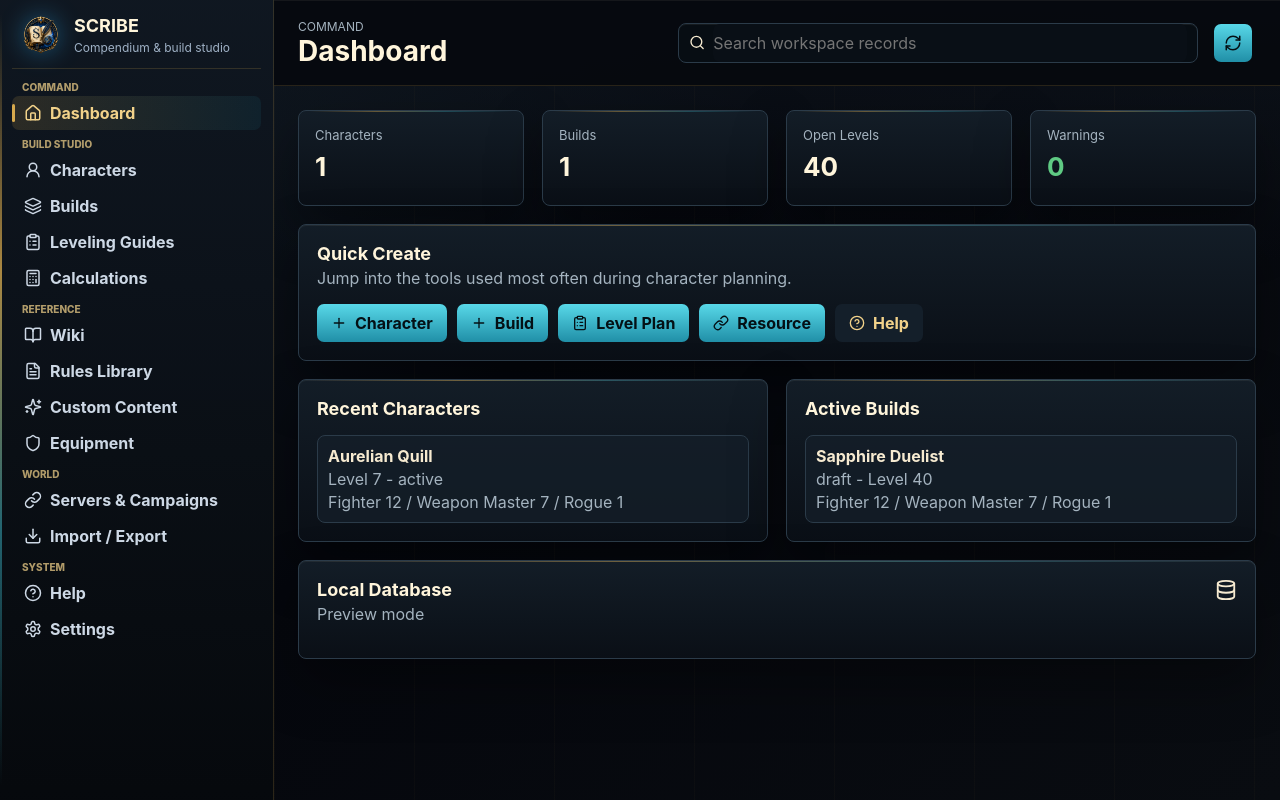
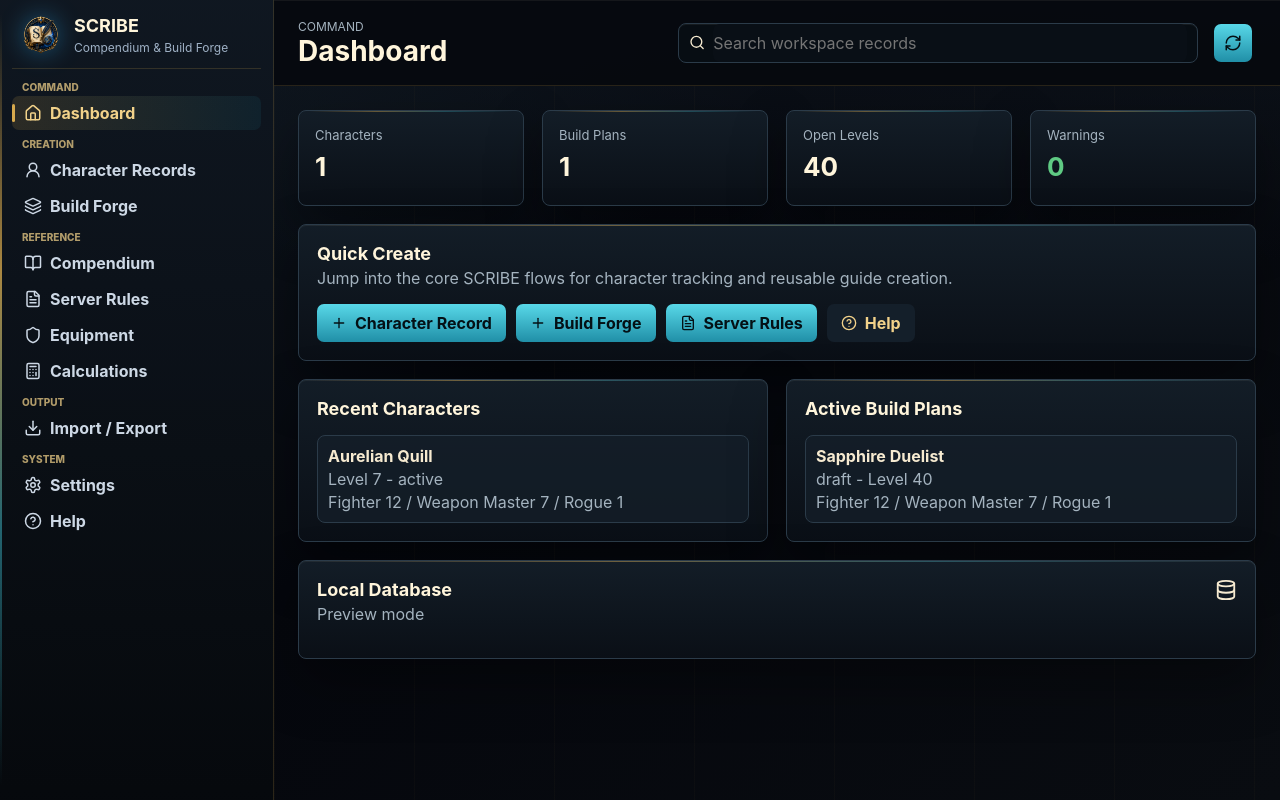
Before and after one commit to MyndGoblyn/SCRIBE, a React (Vite) app in the folder src/renderer/: page / in a window 1280 px wide. Built offline with nearby package versions, Linux system fonts and the light colour scheme.

Commit message:
Realign navigation around build plans

```diff
--- a/package.json
+++ b/package.json
@@ -1,6 +1,6 @@
 {
   "name": "scribe",
-  "version": "0.1.7",
+  "version": "0.1.8",
   "description": "Local-first character database, build planner, and theorycrafting companion.",
   "author": "Elryck",
   "repository": {
--- a/src/renderer/src/App.tsx
+++ b/src/renderer/src/App.tsx
@@ -6,20 +6,17 @@ import {
   Calculator,
   Check,
   CircleHelp,
-  ClipboardList,
   Database,
   Download,
   FileText,
   Home,
   Layers3,
-  Link as LinkIcon,
   Plus,
   RefreshCw,
   Save,
   Search,
   Settings,
   Shield,
-  Sparkles,
   UserRound
 } from 'lucide-react';
 import type { LucideIcon } from 'lucide-react';
@@ -77,35 +74,30 @@ const navGroups: NavGroup[] = [
     items: [{ id: 'dashboard', label: 'Dashboard', icon: Home }]
   },
   {
-    label: 'Build Studio',
+    label: 'Creation',
     items: [
-      { id: 'characters', label: 'Characters', icon: UserRound },
-      { id: 'builds', label: 'Builds', icon: Layers3 },
-      { id: 'leveling', label: 'Leveling Guides', icon: ClipboardList },
-      { id: 'calculations', label: 'Calculations', icon: Calculator }
+      { id: 'characters', label: 'Character Records', icon: UserRound },
+      { id: 'builds', label: 'Build Forge', icon: Layers3 }
     ]
   },
   {
     label: 'Reference',
     items: [
-      { id: 'wiki', label: 'Wiki', icon: BookOpen },
-      { id: 'rules', label: 'Rules Library', icon: FileText },
-      { id: 'custom', label: 'Custom Content', icon: Sparkles },
-      { id: 'equipment', label: 'Equipment', icon: Shield }
+      { id: 'wiki', label: 'Compendium', icon: BookOpen },
+      { id: 'rules', label: 'Server Rules', icon: FileText },
+      { id: 'equipment', label: 'Equipment', icon: Shield },
+      { id: 'calculations', label: 'Calculations', icon: Calculator }
     ]
   },
   {
-    label: 'World',
-    items: [
-      { id: 'servers', label: 'Servers & Campaigns', icon: LinkIcon },
-      { id: 'export', label: 'Import / Export', icon: Download }
-    ]
+    label: 'Output',
+    items: [{ id: 'export', label: 'Import / Export', icon: Download }]
   },
   {
     label: 'System',
     items: [
-      { id: 'help', label: 'Help', icon: CircleHelp },
-      { id: 'settings', label: 'Settings', icon: Settings }
+      { id: 'settings', label: 'Settings', icon: Settings },
+      { id: 'help', label: 'Help', icon: CircleHelp }
     ]
   }
 ];
@@ -356,7 +348,7 @@ export function App(): ReactElement {
         detail: `${item.raceName || 'No race'} - ${item.classSummary || 'No class split'}`
       })),
       ...data.builds.map((item) => ({
-        type: 'Build',
+        type: 'Build Plan',
         title: item.name,
         detail: `${item.intendedRole || 'No role'} - ${item.classSummary || 'No class split'}`
       })),
@@ -595,7 +587,7 @@ export function App(): ReactElement {
           <img src={scribeEmblemUrl} alt="" />
           <div>
             <strong>SCRIBE</strong>
-            <span>Compendium & build studio</span>
+            <span>Compendium & Build Forge</span>
           </div>
         </div>
         <nav className="nav-list" aria-label="Main navigation">
@@ -696,10 +688,10 @@ export function App(): ReactElement {
             />
           )}
 
-          {(activeView === 'builds' || activeView === 'leveling') && (
+          {activeView === 'builds' && (
             <BuildsView
               data={data}
-              mode={activeView}
+              mode="builds"
               selectedBuildId={selectedBuildId}
               setSelectedBuildId={setSelectedBuildId}
               selectedLevelNumber={selectedLevelNumber}
@@ -731,7 +723,7 @@ export function App(): ReactElement {
                     setExportBuildId(build.id);
                   }
                   resetBuildForm();
-                }, selectedBuildId ? 'Build saved.' : 'Build created.')
+                }, selectedBuildId ? 'Build Plan saved.' : 'Build Plan created.')
               }
               onLevelSubmit={() =>
                 runAction(async () => {
@@ -755,7 +747,36 @@ export function App(): ReactElement {
             />
           )}
 
-          {(activeView === 'rules' || activeView === 'custom') && (
+          {activeView === 'rules' && (
+            <div className="stack">
+              <ServersView
+                data={data}
+                serverForm={serverForm}
+                setServerForm={setServerForm}
+                resourceForm={resourceForm}
+                setResourceForm={setResourceForm}
+                resourceTagsText={resourceTagsText}
+                setResourceTagsText={setResourceTagsText}
+                rulesetName={rulesetName}
+                busy={busy}
+                onServerSubmit={() =>
+                  runAction(async () => {
+                    await scribeApi.createServerProfile(serverForm);
+                    setServerForm({ ...defaultServerForm, rulesetId: defaultRulesetId });
+                  }, 'Server profile created.')
+                }
+                onResourceSubmit={() =>
+                  runAction(async () => {
+                    await scribeApi.createResourceLink({
+                      ...resourceForm,
+                      serverProfileId: maybeNull(resourceForm.serverProfileId),
+                      tags: splitTags(resourceTagsText)
+                    });
+                    setResourceForm(defaultResourceForm);
+                    setResourceTagsText('');
+                  }, 'Resource link stored.')
+                }
+              />
               <RulesView
                 data={data}
                 contentForm={contentForm}
@@ -774,9 +795,10 @@ export function App(): ReactElement {
                     });
                     setContentForm(cloneContentForm(defaultRulesetId, manualSourceId));
                     setContentTagsText('');
-                }, 'Rules entry added.')
-              }
-            />
+                  }, 'Server rule entry added.')
+                }
+              />
+            </div>
           )}
 
           {activeView === 'servers' && (
@@ -904,7 +926,7 @@ function Dashboard({
     <div className="stack">
       <div className="metric-grid">
         <Metric label="Characters" value={data.characters.length} />
-        <Metric label="Builds" value={data.builds.length} />
+        <Metric label="Build Plans" value={data.builds.length} />
         <Metric label="Open Levels" value={incompleteLevelCount} />
         <Metric label="Warnings" value={warningCount} tone={warningCount > 0 ? 'warn' : 'ok'} />
       </div>
@@ -913,25 +935,21 @@ function Dashboard({
         <div className="panel-header">
           <div>
             <h2>Quick Create</h2>
-            <p>Jump into the tools used most often during character planning.</p>
+            <p>Jump into the core SCRIBE flows for character tracking and reusable guide creation.</p>
           </div>
         </div>
         <div className="button-row">
           <button type="button" onClick={() => setActiveView('characters')}>
             <Plus size={16} />
-            Character
+            Character Record
           </button>
           <button type="button" onClick={() => setActiveView('builds')}>
             <Plus size={16} />
-            Build
-          </button>
-          <button type="button" onClick={() => setActiveView('leveling')}>
-            <ClipboardList size={16} />
-            Level Plan
-          </button>
-          <button type="button" onClick={() => setActiveView('servers')}>
-            <LinkIcon size={16} />
-            Resource
+            Build Forge
+          </button>
+          <button type="button" onClick={() => setActiveView('rules')}>
+            <FileText size={16} />
+            Server Rules
           </button>
           <button type="button" className="ghost" onClick={() => setActiveView('help')}>
             <CircleHelp size={16} />
@@ -964,11 +982,11 @@ function Dashboard({
 
         <section className="panel">
           <div className="panel-header">
-            <h2>Active Builds</h2>
+            <h2>Active Build Plans</h2>
           </div>
           <div className="list">
             {data.builds.length === 0 ? (
-              <EmptyLine text="No builds yet." />
+              <EmptyLine text="No build plans yet." />
             ) : (
               data.builds.slice(0, 5).map((build) => (
                 <div className="list-row" key={build.id}>
@@ -1023,8 +1041,8 @@ function CharactersView({
       <section className="panel">
         <div className="panel-header">
           <div>
-            <h2>{selectedCharacterId ? 'Edit Character' : 'Create Character'}</h2>
-            <p>Track planned and actual state without forcing either one to overwrite the other.</p>
+            <h2>{selectedCharacterId ? 'Edit Character Record' : 'Create Character Record'}</h2>
+            <p>Track an actual character instance and optionally assign a reusable Build Plan as its guide.</p>
           </div>
           {selectedCharacterId && (
             <button type="button" className="ghost" onClick={resetCharacterForm}>
@@ -1065,7 +1083,7 @@ function CharactersView({
               ))}
             </select>
           </Field>
-          <Field label="Assigned Build">
+          <Field label="Assigned Guide">
             <select value={characterForm.buildId ?? ''} onChange={(event) => setCharacterForm((form) => ({ ...form, buildId: maybeNull(event.target.value) }))}>
               <option value="">None</option>
               {data.builds.map((build) => (
@@ -1156,7 +1174,7 @@ function CharactersView({
 
       <section className="panel">
         <div className="panel-header">
-          <h2>Character Database</h2>
+          <h2>Character Records</h2>
         </div>
         <DataTable
           headers={['Name', 'Ruleset', 'Level', 'Build', 'Status', 'Updated', '']}
@@ -1241,8 +1259,8 @@ function BuildsView({
           <section className="panel">
             <div className="panel-header">
               <div>
-                <h2>{selectedBuildId && data.builds.some((build) => build.id === selectedBuildId) ? 'Edit Build' : 'Create Build'}</h2>
-                <p>Reusable plans stay separate from actual characters, matching the PDD model.</p>
+                <h2>{selectedBuildId && data.builds.some((build) => build.id === selectedBuildId) ? 'Edit Build Plan' : 'Create Build Plan'}</h2>
+                <p>A Build Plan is a reusable Leveling Guide that can be assigned to one or more Character Records.</p>
               </div>
               <button type="button" className="ghost" onClick={resetBuildForm}>
                 <Plus size={16} />
@@ -1256,7 +1274,7 @@ function BuildsView({
                 onBuildSubmit();
               }}
             >
-              <Field label="Build Name">
+              <Field label="Plan Name">
                 <input value={buildForm.name} onChange={(event) => setBuildForm((form) => ({ ...form, name: event.target.value }))} required />
               </Field>
               <Field label="Ruleset">
@@ -1311,7 +1329,7 @@ function BuildsView({
               <div className="form-actions">
                 <button type="submit" disabled={busy}>
                   <Save size={16} />
-                  Save Build
+                  Save Build Plan
                 </button>
               </div>
             </form>
@@ -1319,11 +1337,11 @@ function BuildsView({
 
           <section className="panel">
             <div className="panel-header">
-              <h2>Build Library</h2>
+              <h2>Build Plan Library</h2>
             </div>
             <DataTable
-              headers={['Name', 'Ruleset', 'Role', 'Class Split', 'Levels', 'Status', '']}
-              empty="No builds created yet."
+              headers={['Name', 'Ruleset', 'Role', 'Class Split', 'Level Path', 'Status', '']}
+              empty="No build plans created yet."
               rows={data.builds.map((build) => [
                 build.name,
                 rulesetName(build.rulesetId),
@@ -1343,11 +1361,11 @@ function BuildsView({
       <section className="panel">
         <div className="panel-header">
           <div>
-            <h2>Leveling Guide Builder</h2>
-            <p>Plan each level and preserve feat/feature source labels.</p>
+            <h2>Level Path</h2>
+            <p>Plan each level inside the Build Plan and preserve feat/feature source labels.</p>
           </div>
           <select value={selectedBuild?.id ?? ''} onChange={(event) => setSelectedBuildId(event.target.value || null)} className="compact-select">
-            <option value="">Select build</option>
+            <option value="">Select Build Plan</option>
             {data.builds.map((build) => (
               <option key={build.id} value={build.id}>
                 {build.name}
@@ -1357,10 +1375,10 @@ function BuildsView({
         </div>
 
         {!selectedBuild ? (
-          <EmptyLine text="Create a build before adding level entries." />
+          <EmptyLine text="Create a Build Plan before adding level entries." />
         ) : (
           <div className="level-planner">
-            <div className="level-grid" aria-label="Build levels">
+            <div className="level-grid" aria-label="Build Plan levels">
               {levels.map((levelNumber) => {
                 const planned = plannedLevels.some((level) => level.levelNumber === levelNumber);
                 return (
@@ -1548,7 +1566,7 @@ function RulesView({
       <section className="panel">
         <div className="panel-header">
           <div>
-            <h2>Add Rules or Custom Content</h2>
+            <h2>Add Server Rule or Reference Note</h2>
             <p>Every entry carries ruleset and source metadata from the beginning.</p>
           </div>
         </div>
@@ -1624,7 +1642,7 @@ function RulesView({
 
       <section className="panel">
         <div className="panel-header">
-          <h2>Rules Library</h2>
+          <h2>Server Rules Library</h2>
         </div>
         <DataTable
           headers={['Name', 'Type', 'Ruleset', 'Source', 'Export', 'Updated']}
@@ -1671,10 +1689,10 @@ function WikiView({
       <section className="panel wiki-search-panel">
         <div className="panel-header">
           <div>
-            <h2>NWNWiki</h2>
+            <h2>Compendium</h2>
             <p>
               {hasLibrary
-                ? `Search ${wikiSummary?.articleCount.toLocaleString() ?? '0'} built-in articles from NWNWiki.`
+                ? `Search ${wikiSummary?.articleCount.toLocaleString() ?? '0'} built-in NWNWiki articles.`
                 : 'The built-in wiki is not available in this build.'}
             </p>
           </div>
@@ -1800,7 +1818,7 @@ function ServersView({
       <div className="two-column">
         <section className="panel">
           <div className="panel-header">
-            <h2>Server Profile</h2>
+            <h2>Server / Campaign Profile</h2>
           </div>
           <form
             className="form-grid single"
@@ -1847,7 +1865,7 @@ function ServersView({
 
         <section className="panel">
           <div className="panel-header">
-            <h2>Resource Link</h2>
+            <h2>Reference Link</h2>
           </div>
           <form
             className="form-grid single"
@@ -1997,11 +2015,11 @@ function ExportView({
       <section className="panel">
         <div className="panel-header">
           <div>
-            <h2>Markdown Build Guide</h2>
-            <p>The first export path focuses on readable build guides, which the PDD marks as MVP.</p>
+            <h2>Markdown Leveling Guide</h2>
+            <p>Export a readable guide from the selected Build Plan and its level path.</p>
           </div>
           <select value={exportBuildId ?? ''} onChange={(event) => setExportBuildId(event.target.value || null)} className="compact-select">
-            <option value="">Select build</option>
+            <option value="">Select Build Plan</option>
             {data.builds.map((build) => (
               <option key={build.id} value={build.id}>
                 {build.name}
@@ -2020,7 +2038,7 @@ function ExportView({
           </button>
         </div>
       </section>
-      <pre className="markdown-preview">{markdown || 'Select a build and generate a preview.'}</pre>
+      <pre className="markdown-preview">{markdown || 'Select a Build Plan and generate a preview.'}</pre>
     </div>
   );
 }
@@ -2032,28 +2050,28 @@ function HelpView({ setActiveView }: { setActiveView: (view: View) => void }): R
       details: 'Use it when opening SCRIBE to see what exists, what needs planning attention, and where the local database lives.'
     },
     characters: {
-      summary: 'Stores playable characters separately from reusable build templates.',
-      details: 'Track race, class split, level, status, ability scores, assigned build, server, and notes without overwriting planning records.'
+      summary: 'Stores actual character instances separately from reusable Build Plans.',
+      details: 'Track race, class split, level, status, ability scores, assigned guide, server, and notes without overwriting planning records.'
     },
     builds: {
-      summary: 'Creates reusable character plans before they are attached to a specific character.',
-      details: 'Use builds for intended role, class split, level cap, tags, server context, and notes that can later feed level guides and exports.'
+      summary: 'Opens Build Forge, where Build Plan metadata and the Level Path live together.',
+      details: 'Use it for intended role, class split, level cap, tags, server context, level-by-level choices, warnings, and guide export readiness.'
     },
     leveling: {
-      summary: 'Turns a build into a level-by-level guide.',
-      details: 'Record class choices, feat sources, ability increases, saves, skills, spells, equipment notes, automatic features, and warnings for each level.'
+      summary: 'Folded into Build Forge.',
+      details: 'Leveling Guide work now belongs inside the Build Plan so the reusable guide is one artifact instead of a separate workspace.'
     },
     calculations: {
       summary: 'Shows transparent math for ability modifiers, spell DCs, and saving throw examples.',
-      details: 'Use it as a visible calculator while planning builds; later slices can expand these traces into deeper rules-aware comparisons.'
+      details: 'Use it as a visible calculator while planning Build Plans; later slices can expand these traces into deeper rules-aware comparisons.'
     },
     wiki: {
       summary: 'Searches the built-in NWNWiki library from inside SCRIBE.',
       details: 'Use this for vanilla NWN article lookup when you need classes, feats, spells, items, or rules information without leaving the app.'
     },
     rules: {
-      summary: 'Stores structured rule notes and mechanics you want to keep private.',
-      details: 'Use it for manual entries such as feats, spells, rules, formulas, classes, domains, items, conditions, and other searchable references.'
+      summary: 'Keeps server profiles, resource links, and private rule notes together.',
+      details: 'Use it for server context, overrides, formulas, house rules, and manual mechanics that affect Character Records or Build Plans.'
     },
     custom: {
       summary: 'Captures server-specific or homebrew material in the same structured library.',
@@ -2068,8 +2086,8 @@ function HelpView({ setActiveView }: { setActiveView: (view: View) => void }): R
       details: 'Create profiles with site, wiki, Discord, level cap, and notes, then store related links so build decisions keep their source context.'
     },
     export: {
-      summary: 'Builds readable Markdown guides from saved plans.',
-      details: 'Select a build, preview the generated guide, and save it as a shareable document when the level plan is ready.'
+      summary: 'Builds readable Markdown Leveling Guides from saved Build Plans.',
+      details: 'Select a Build Plan, preview the generated guide, and save it as a shareable document when the level path is ready.'
     },
     help: {
       summary: 'Explains SCRIBE’s workflow and each navigation area.',
@@ -2082,10 +2100,10 @@ function HelpView({ setActiveView }: { setActiveView: (view: View) => void }): R
   };
 
   const workflowSteps = [
-    { title: 'Plan', body: 'Create a build, assign a class split, and use Leveling Guides for the level-by-level path.' },
-    { title: 'Reference', body: 'Search Wiki for vanilla NWN details and store private notes in Rules Library or Custom Content.' },
-    { title: 'Apply', body: 'Attach builds to characters, keep server context nearby, and use Calculations to check visible math.' },
-    { title: 'Share', body: 'Export a Markdown build guide once the plan is ready to hand off or archive.' }
+    { title: 'Plan', body: 'Use Build Forge to create one reusable Build Plan with metadata and a level-by-level path.' },
+    { title: 'Reference', body: 'Search Compendium for vanilla NWN details and store private overrides in Server Rules.' },
+    { title: 'Apply', body: 'Assign Build Plans to Character Records and keep server context nearby.' },
+    { title: 'Share', body: 'Export a Markdown Leveling Guide once the Build Plan is ready to hand off or archive.' }
   ];
 
   return (
@@ -2095,8 +2113,8 @@ function HelpView({ setActiveView }: { setActiveView: (view: View) => void }): R
           <p className="eyebrow">How It Works</p>
           <h2>SCRIBE keeps planning, reference, and output in one local workspace.</h2>
           <p>
-            The app is organized around the way a Neverwinter Nights build usually comes together: start with a plan, check the reference material, record
-            server-specific details, then export the result when it is ready.
+            SCRIBE is organized around three artifacts: Character Records, reusable Build Plans, and reference content. Build Forge is where the Leveling Guide
+            and its level path live together.
           </p>
         </div>
         <div className="help-flow" aria-label="SCRIBE workflow">
```
Lines whose indentation alone changed are shown as unchanged.
